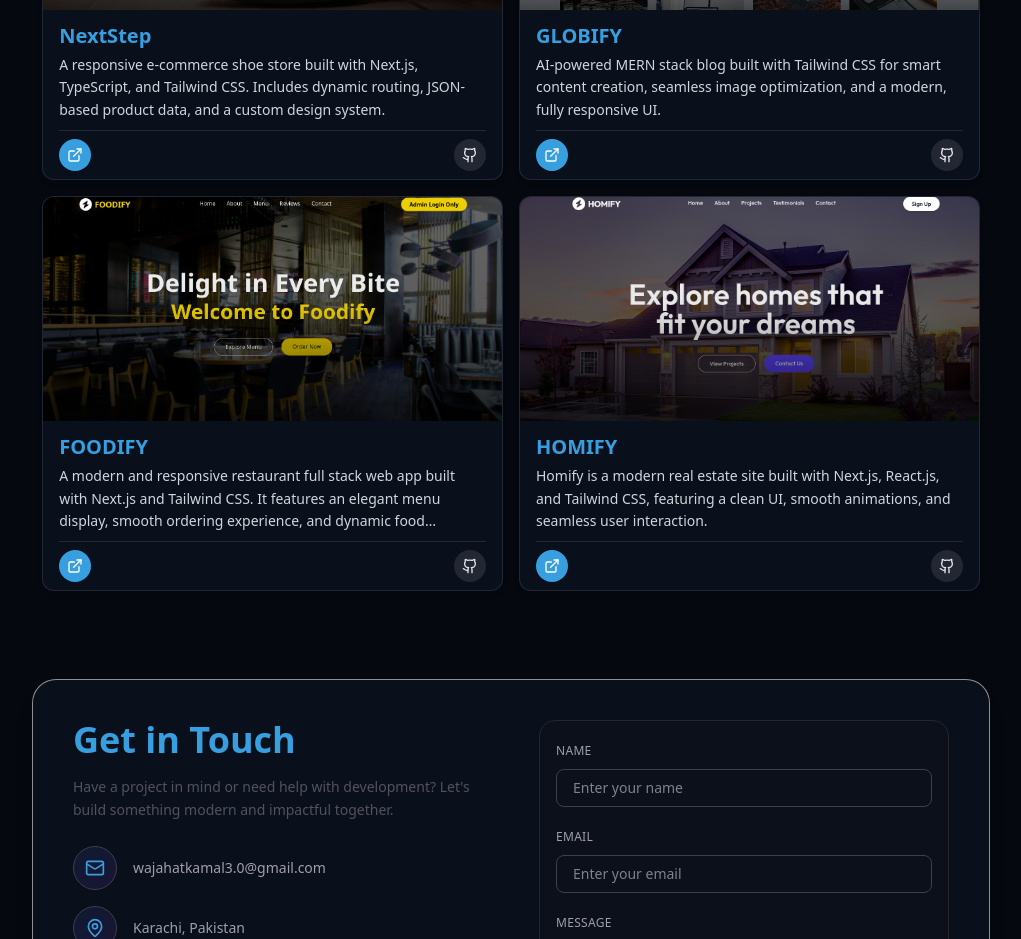
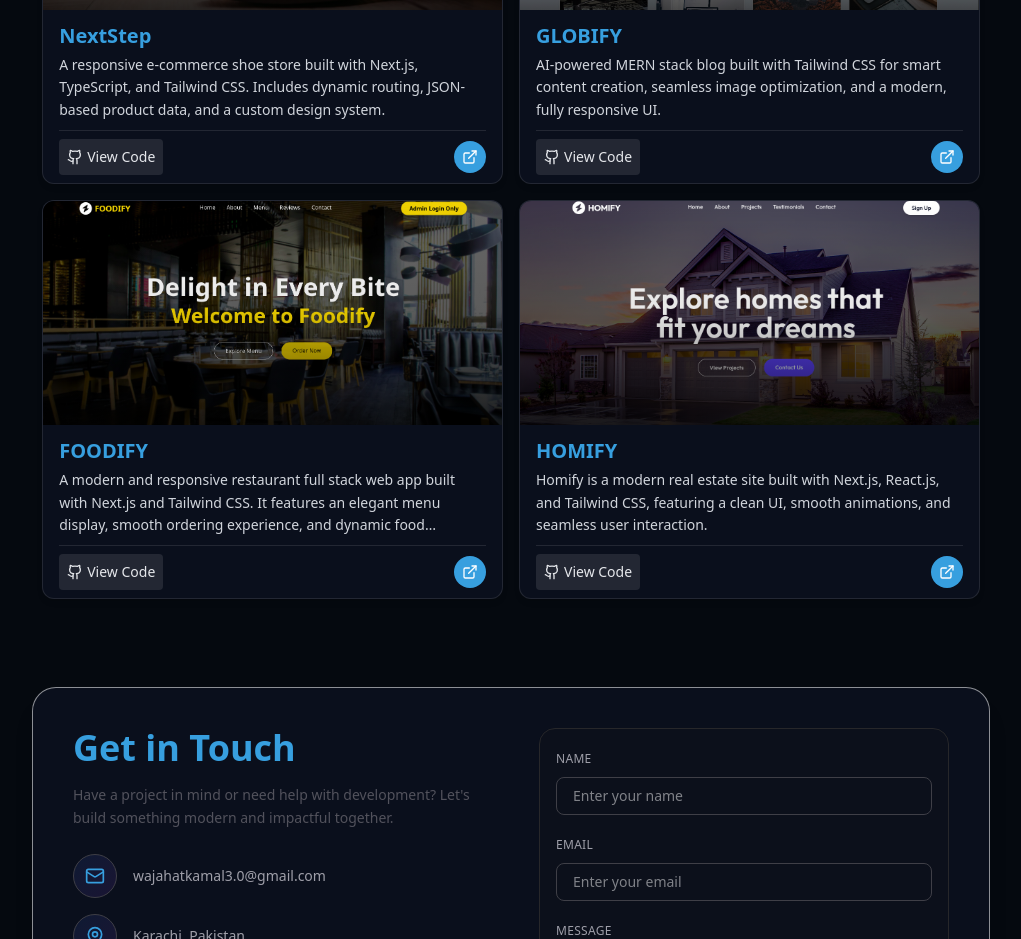
Before and after one commit to wajahat-kamal/Dev-Portfolio, a React (Vite) app: page / in a window 1280 px wide. Shown: the part 1740-2679 px from the top of the page, without its empty margins (129-1150 px from the left). Built offline with nearby package versions, Linux system fonts and the light colour scheme.

Commit message:
Refactor ProjectCard: replace motion components with standard anchor tags for GitHub and demo links, enhancing performance and simplifying the footer layout.

```diff
--- a/src/components/ProjectCard.jsx
+++ b/src/components/ProjectCard.jsx
@@ -75,28 +75,24 @@ const ProjectCard = ({ project, index }) => {
 
         {/* Footer */}
         <div className="flex items-center justify-between mt-2 border-t border-white/10 pt-2">
-          <motion.a
+          <a
+            href={project.githubURL}
+            target="_blank"
+            rel="noopener noreferrer"
+            className="p-1.5 sm:p-2 flex items-center justify-center gap-1 rounded bg-white/10 hover:bg-primary hover:scale-102 text-gray-200 hover:text-white transition-all hover:shadow-md hover:shadow-blue-500/30"
+          >
+            <Github size={14} className="sm:w-4 sm:h-4" />
+            <span className="text-sm">View Code</span>
+          </a>
+          <a
             href={project.demoURL}
             target="_blank"
             rel="noopener noreferrer"
-            whileHover={{ scale: 1.15 }}
-            whileTap={{ scale: 0.92 }}
-            transition={{ duration: 0.18 }}
             className="p-1.5 sm:p-2 rounded-full bg-primary text-white hover:shadow-md hover:shadow-purple-500/30 transition-shadow duration-300"
           >
             <ExternalLink size={14} className="sm:w-4 sm:h-4" />
-          </motion.a>
-          <motion.a
-            href={project.githubURL}
-            target="_blank"
-            rel="noopener noreferrer"
-            whileHover={{ scale: 1.15 }}
-            whileTap={{ scale: 0.92 }}
-            transition={{ duration: 0.18 }}
-            className="p-1.5 sm:p-2 rounded-full bg-white/10 hover:bg-primary text-gray-200 hover:text-white transition-all hover:shadow-md hover:shadow-blue-500/30"
-          >
-            <Github size={14} className="sm:w-4 sm:h-4" />
-          </motion.a>
+          </a>
+
         </div>
       </div>
     </motion.div>
```
